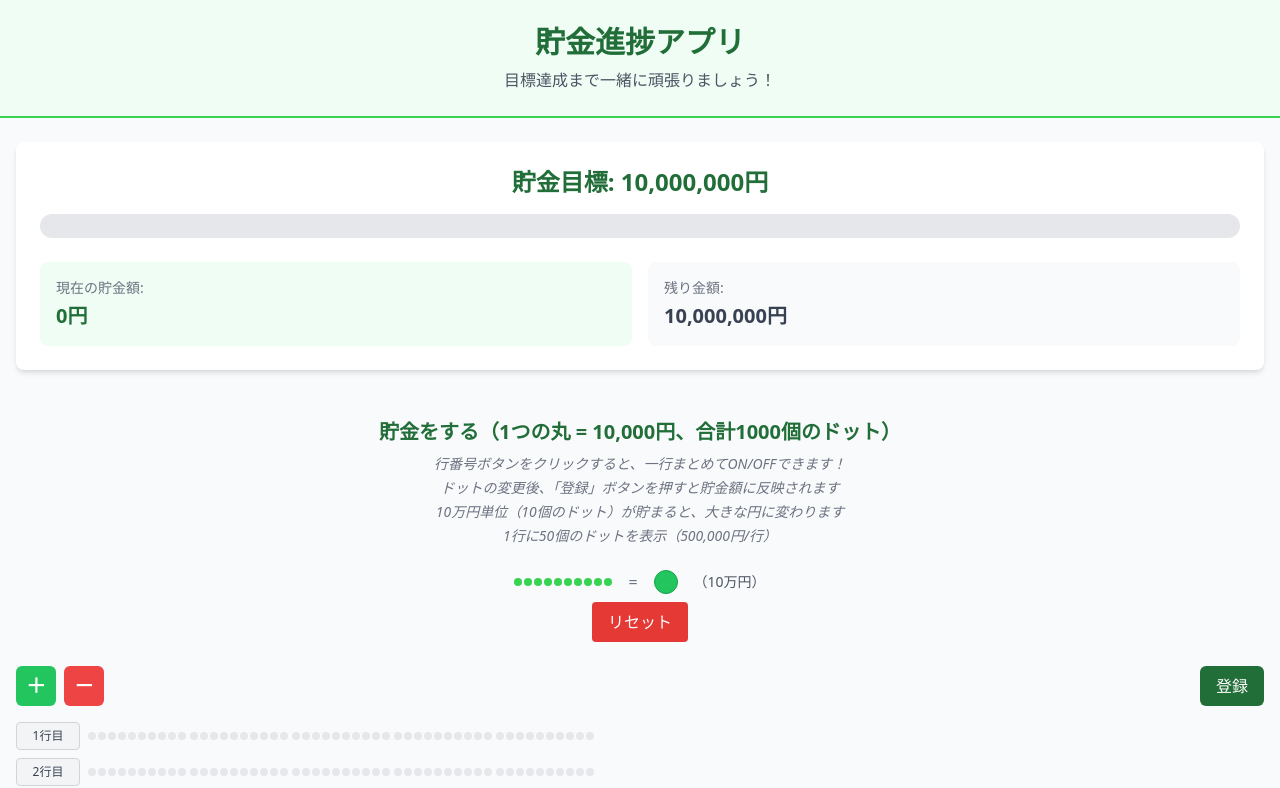
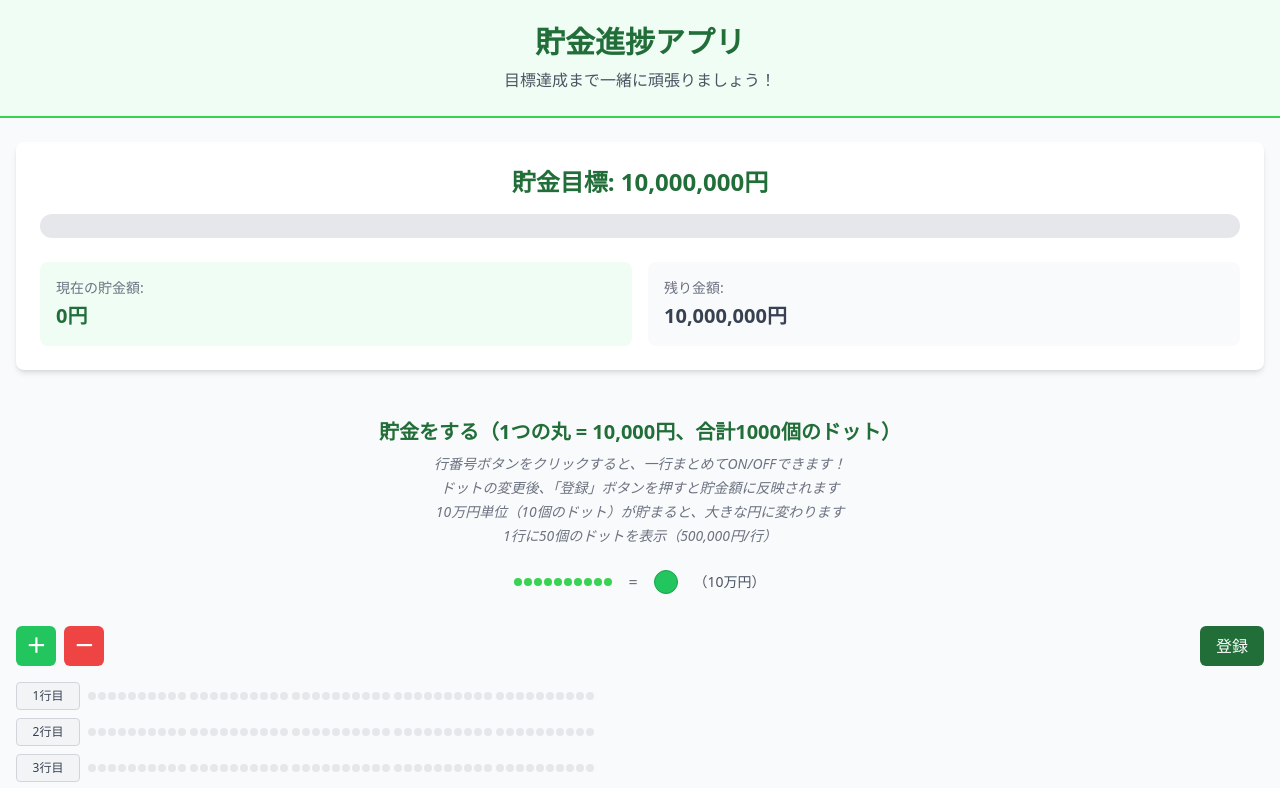
Before and after one commit to kipo33/chokin, a React (Vite) app: page / in a window 1280 px wide. Shown: the top 788 px of the page. Built offline with nearby package versions, Linux system fonts and the light colour scheme.

Commit message:
リセットボタンを右下に移動。

```diff
--- a/src/App.tsx
+++ b/src/App.tsx
@@ -69,6 +69,11 @@ function App() {
               <div className="w-6 h-6 rounded-full bg-green-500 border border-green-600"></div>
               <div className="text-sm text-gray-600">（10万円）</div>
             </div>
+          </div>
+          <SavingsDots onSavingsUpdate={handleSavingsUpdate} currentAmount={currentAmount} />
+
+          {/* リセットボタンを右下に配置 */}
+          <div className="flex justify-end mt-8">
             <button
               className="bg-danger hover:bg-red-700 text-white px-4 py-2 rounded transition transform hover:-translate-y-0.5 active:translate-y-0"
               onClick={handleReset}
@@ -77,7 +82,6 @@ function App() {
               リセット
             </button>
           </div>
-          <SavingsDots onSavingsUpdate={handleSavingsUpdate} currentAmount={currentAmount} />
         </section>
       </main>
 
```
